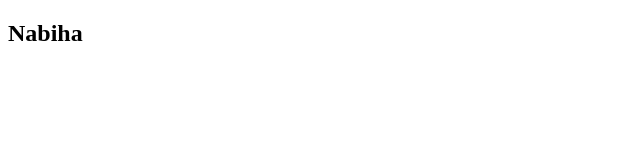
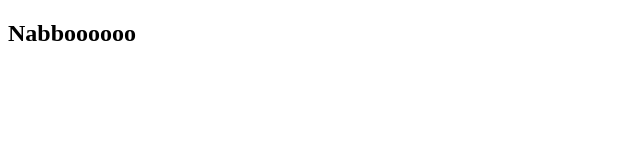
Before and after one commit to nabiha04/Html-hompage, a plain HTML site: page index.html in a window 1280 px wide. Shown: the full height of the page, 0-640 px from the left. Drawn offline with Linux system fonts and the light colour scheme.

Commit message:
Update index.html
hehe jff

```diff
--- a/index.html
+++ b/index.html
@@ -7,6 +7,6 @@
     <title>Document</title>
 </head>
 <body>
-    <h2>Nabiha</h2>
+    <h2>Nabboooooo</h2>
 </body>
 </html>
```
